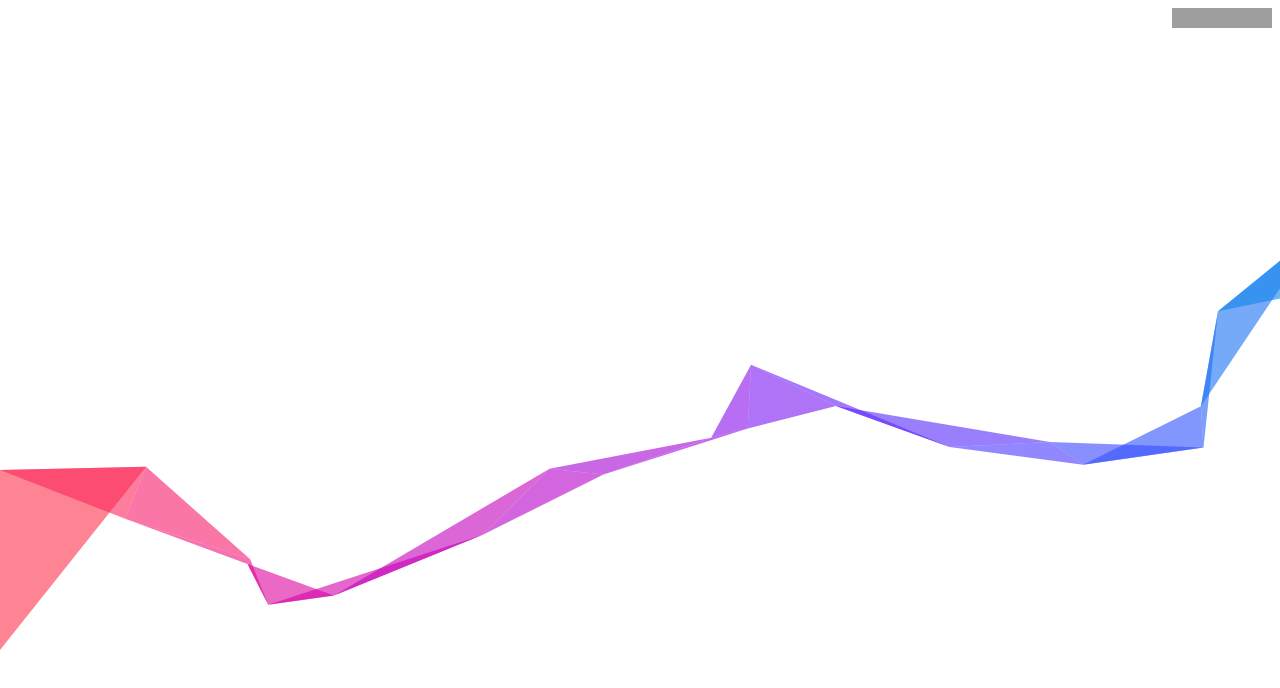
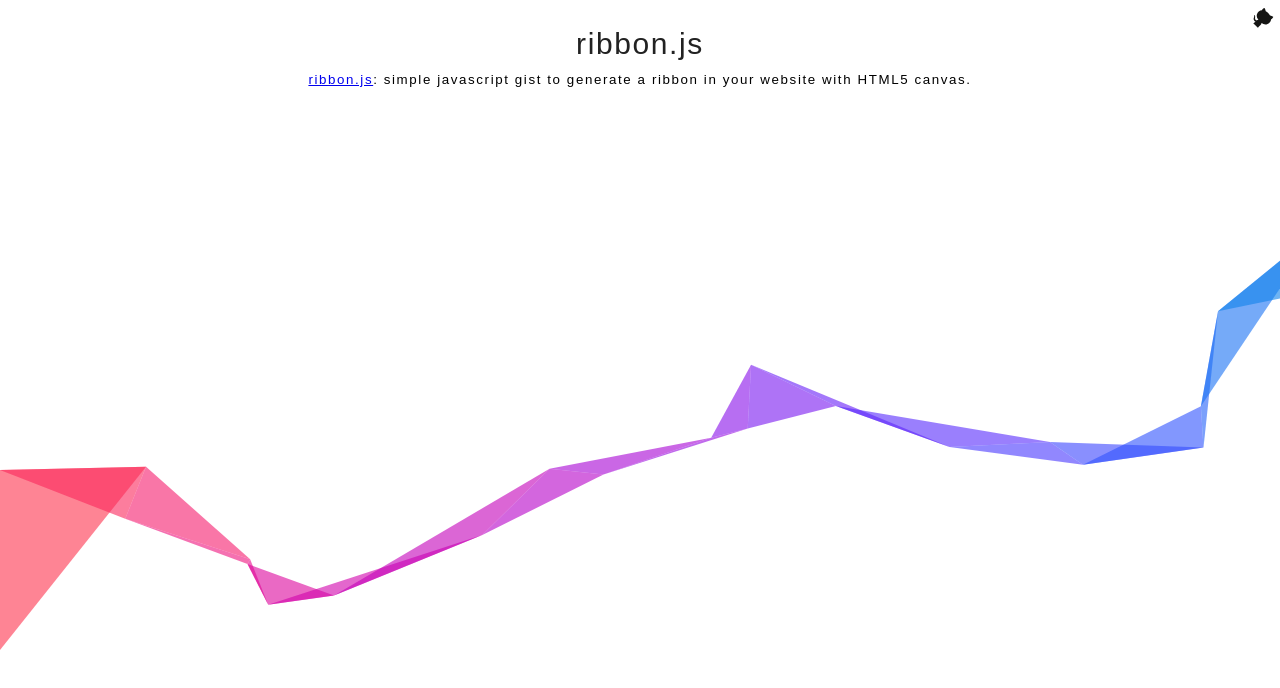
Before and after one commit to hustcc/ribbon.js, a website: page index.html in a window 1280 px wide. Drawn offline with Linux system fonts and the light colour scheme; grey boxes are pictures that could not be loaded.

Commit message:
update index.html

```diff
--- a/index.html
+++ b/index.html
@@ -3,28 +3,37 @@
 <head>
   <meta charset="utf-8">
   <meta http-equiv="X-UA-Compatible" content="IE=edge,chrome=1">
-  <title>Simple javascript gist to generate a ribbon in your website with HTML5 canvas.</title>
-  </head>
+  <title>ribbon.js: Simple javascript gist to generate a ribbon in your website with HTML5 canvas.</title>
+  <style type="text/css">
+    * {
+      font-family: Merriweather, Arial, sans-serif;
+      letter-spacing: 0.1rem;
+    }
+    .content {
+      text-align: center;
+      padding: 10px 0px 20px;
+    }
+    .title {
+      color: rgb(34, 34, 34);
+      display: block;
+      font-size: 30px;
+      font-weight: 300;
+      height: 32px;
+      letter-spacing: 0.1rem;
+      line-height: 52.5px;
+      margin-bottom: 20px;
+      margin-top: 0px;
+      text-align: center;
+    }
+  </style>
+</head>
 <body>
-<div style="float:right;" id="github_iframe"></div>
+  <div class="content">
+    <h4 class="title">ribbon.js</h4>
+    <small><a href="https://github.com/hustcc/ribbon.js">ribbon.js</a>: simple javascript gist to generate a ribbon in your website with HTML5 canvas.</small>
+  </div>
 
-<script type="text/javascript" size="90" alpha="0.6" zIndex="0" src="dist/ribbon.min.js"></script>
-<script type="text/javascript">
-    function async_load() {
-        //async load github
-        var i = document.createElement("iframe");
-        i.src = "https://ghbtns.com/github-btn.html?user=hustcc&repo=ribbon&type=star&count=true";
-        i.scrolling = "no";
-        i.frameborder = "0";
-        i.border = "0";
-        i.setAttribute("frameborder", "0", 0);
-        i.width = "100px";
-        i.height = "20px";
-        document.getElementById("github_iframe").appendChild(i);
-    }
-    if (window.addEventListener) {window.addEventListener("load", async_load, false);}
-    else if (window.attachEvent) {window.attachEvent("onload", async_load);}
-    else {window.onload = async_load;}
-</script>
+  <script type="text/javascript" size="90" alpha="0.6" zIndex="0" src="dist/ribbon.min.js"></script>
+  <a target="_blank" href="https://github.com/hustcc/ribbon.js" class="github-corner" aria-label="ribbon.js"><svg width="50" height="50" viewBox="0 0 250 250" style="z-index:9999;fill:#fff; color:#151513; position: absolute; top: 0; border: 0; right: 0;" aria-hidden="true"><path d="M0,0 L115,115 L130,115 L142,142 L250,250 L250,0 Z"></path><path d="M128.3,109.0 C113.8,99.7 119.0,89.6 119.0,89.6 C122.0,82.7 120.5,78.6 120.5,78.6 C119.2,72.0 123.4,76.3 123.4,76.3 C127.3,80.9 125.5,87.3 125.5,87.3 C122.9,97.6 130.6,101.9 134.4,103.2" fill="currentColor" style="transform-origin: 130px 106px;" class="octo-arm"></path><path d="M115.0,115.0 C114.9,115.1 118.7,116.5 119.8,115.4 L133.7,101.6 C136.9,99.2 139.9,98.4 142.2,98.6 C133.8,88.0 127.5,74.4 143.8,58.0 C148.5,53.4 154.0,51.2 159.7,51.0 C160.3,49.4 163.2,43.6 171.4,40.1 C171.4,40.1 176.1,42.5 178.8,56.2 C183.1,58.6 187.2,61.8 190.9,65.4 C194.5,69.0 197.7,73.2 200.1,77.6 C213.8,80.2 216.3,84.9 216.3,84.9 C212.7,93.1 206.9,96.0 205.4,96.6 C205.1,102.4 203.0,107.8 198.3,112.5 C181.9,128.9 168.3,122.5 157.7,114.1 C157.9,116.9 156.7,120.9 152.7,124.9 L141.0,136.5 C139.8,137.7 141.6,141.9 141.8,141.8 Z" fill="currentColor" class="octo-body"></path></svg></a>
 </body>
 </html>
```
